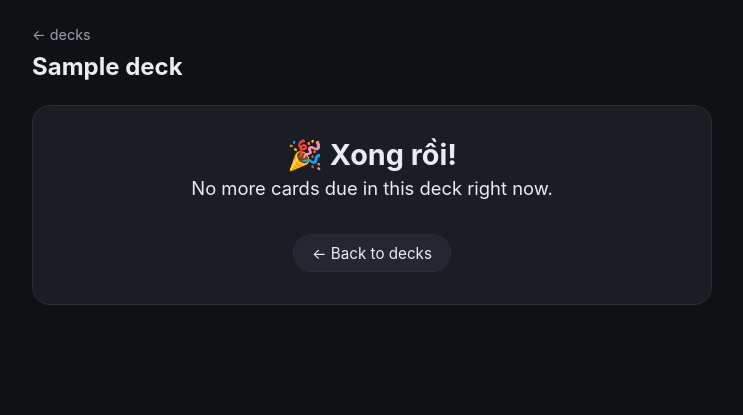
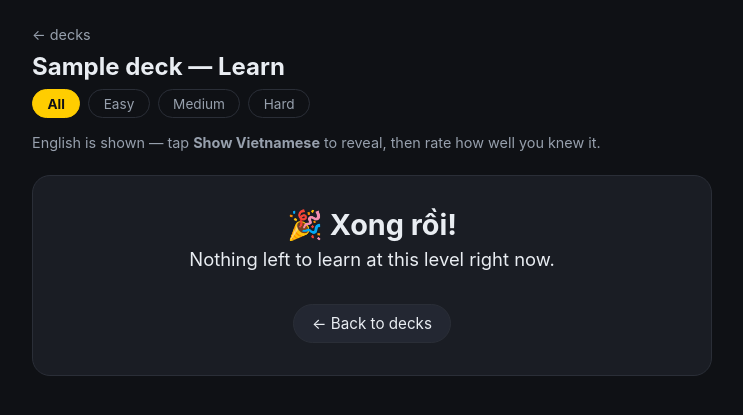
Before and after one commit to Wintersina/vietnamese-learn-, a Django app: a page that uses learning/templates/learning/study.html in a window 1280 px wide. Shown: the part 54-469 px from the top of the page, without its empty margins (268-1011 px from the left). Run offline with Django 5.2, Linux system fonts and the light colour scheme; tables that the repository leaves empty hold one stand-in row (values such as "Sample post"); data that the repository does not hold is empty.

Commit message:
learn more

```diff
--- a/content/phrases/greetings.yaml
+++ b/content/phrases/greetings.yaml
@@ -40,17 +40,20 @@ cards:
     southern_ipa: "/xəwŋ/"
     tone_pattern: [ngang]
   - key: how-are-you
+    difficulty: medium
     vietnamese: "Bạn khỏe không?"
     english: "How are you?"
     southern_ipa: "/ɓaːn xwɛ xəwŋ/"
     tone_pattern: [nang, hoi, ngang]
     tags: [question]
   - key: im-good
+    difficulty: medium
     vietnamese: "Tôi khỏe"
     english: "I'm fine"
     southern_ipa: "/toj xwɛ/"
     tone_pattern: [ngang, hoi]
   - key: whats-your-name
+    difficulty: medium
     vietnamese: "Bạn tên gì?"
     english: "What's your name?"
     southern_ipa: "/ɓaːn ten ji/"
@@ -58,17 +61,20 @@ cards:
     southern_notes: "Southern: 'gì' (gi) sounds like 'yi'."
     tags: [question, southern-key]
   - key: my-name-is
+    difficulty: medium
     vietnamese: "Tôi tên là..."
     english: "My name is..."
     southern_ipa: "/toj ten laː/"
     tone_pattern: [ngang, ngang, huyen]
   - key: how-much
+    difficulty: medium
     vietnamese: "Bao nhiêu tiền?"
     english: "How much (money)?"
     southern_ipa: "/ɓaːw ɲiəw tiən/"
     tone_pattern: [ngang, ngang, huyen]
     tags: [question, shopping]
   - key: delicious
+    difficulty: medium
     vietnamese: "Ngon quá!"
     english: "So delicious!"
     southern_ipa: "/ŋɔn waː/"
--- a/learning/templates/learning/_card.html
+++ b/learning/templates/learning/_card.html
@@ -1,22 +1,31 @@
 {% if card %}
-<article class="flashcard">
+{% if graded %}
+<article class="flashcard learn-card graded" id="card-{{ card.id }}">
+  <div class="en">{{ card.english }}</div>
   <div class="vn">{{ card.vietnamese }}</div>
+  {% if card.southern_ipa %}<div class="ipa">{{ card.southern_ipa }}</div>{% endif %}
+  <div class="got">✓ Học rồi (learned)</div>
+</article>
+{% else %}
+<article class="flashcard learn-card" id="card-{{ card.id }}">
+  <!-- English is shown first; reveal flips to the Vietnamese answer. -->
+  <div class="en front">{{ card.english }}</div>
 
-  {% if audio_enabled %}
-    <audio id="audio-{{ card.id }}" src="{% url 'learning:card_audio' card.id %}" preload="none"></audio>
-    <button class="play" type="button"
-            onclick="document.getElementById('audio-{{ card.id }}').play()">
-      🔊 Nghe (listen)
-    </button>
-  {% endif %}
-
-  <!-- CSS-only reveal: the checkbox toggles the answer + rating row. -->
   <input type="checkbox" id="reveal-{{ card.id }}" class="reveal-toggle">
-  <label class="reveal-btn" for="reveal-{{ card.id }}">Show answer</label>
+  <label class="reveal-btn" for="reveal-{{ card.id }}">Show Vietnamese</label>
 
   <div class="answer">
+    <div class="vn">{{ card.vietnamese }}</div>
+
+    {% if audio_enabled %}
+      <audio id="audio-{{ card.id }}" src="{% url 'learning:card_audio' card.id %}" preload="none"></audio>
+      <button class="play" type="button"
+              onclick="document.getElementById('audio-{{ card.id }}').play()">
+        🔊 Nghe (listen)
+      </button>
+    {% endif %}
+
     {% if card.southern_ipa %}<div class="ipa">{{ card.southern_ipa }}</div>{% endif %}
-    <div class="en">{{ card.english }}</div>
     {% if card.tone_pattern %}
       <div class="tones">
         {% for t in card.tone_pattern %}<span class="tone tone-{{ t }}">{{ t }}</span>{% endfor %}
@@ -29,18 +38,13 @@
         <button class="rate rate-{{ value }}"
                 hx-post="{% url 'learning:review' deck.slug card.id %}"
                 hx-vals='{"rating": "{{ value }}"}'
-                hx-target="#card-slot"
-                hx-swap="innerHTML">
+                hx-target="#card-{{ card.id }}"
+                hx-swap="outerHTML">
           {{ label }}
         </button>
       {% endfor %}
     </div>
   </div>
 </article>
-{% else %}
-<article class="flashcard done">
-  <div class="vn">🎉 Xong rồi!</div>
-  <p class="en">No more cards due in this deck right now.</p>
-  <a class="play" href="{% url 'learning:home' %}">← Back to decks</a>
-</article>
 {% endif %}
+{% endif %}
--- a/learning/templates/learning/home.html
+++ b/learning/templates/learning/home.html
@@ -11,7 +11,7 @@
         <span class="deck-name">{{ deck.name }}</span>
         <span class="deck-count">{{ deck.cards.count }} cards</span>
         <div class="deck-actions">
-          <a class="study" href="{% url 'learning:study' deck.slug %}">Study</a>
+          <a class="study" href="{% url 'learning:study' deck.slug %}">Learn</a>
           <a class="match" href="{% url 'learning:match' deck.slug %}">Match</a>
         </div>
       </div>
--- a/learning/templates/learning/study.html
+++ b/learning/templates/learning/study.html
@@ -1,13 +1,36 @@
 {% extends "learning/base.html" %}
 
-{% block title %}{{ deck.name }} · Study{% endblock %}
+{% block title %}{{ deck.name }} · Learn{% endblock %}
 
 {% block content %}
 <section class="study">
   <a class="back" href="{% url 'learning:home' %}">← decks</a>
-  <h1>{{ deck.name }}</h1>
-  <div id="card-slot">
-    {% include "learning/_card.html" %}
+  <h1>{{ deck.name }} — Learn</h1>
+
+  <div class="level-bar">
+    {% for value, label in levels %}
+      <a href="?level={{ value }}"
+         class="{% if value == level %}on{% endif %}">{{ label }}</a>
+    {% endfor %}
   </div>
+
+  <p class="hint">English is shown — tap <strong>Show Vietnamese</strong> to reveal, then rate how well you knew it.</p>
+
+  {% if empty %}
+    <article class="flashcard done">
+      <div class="vn">🎉 Xong rồi!</div>
+      <p class="en">Nothing left to learn at this level right now.</p>
+      <a class="play" href="{% url 'learning:home' %}">← Back to decks</a>
+    </article>
+  {% else %}
+    <div class="learn-grid">
+      {% for c in card_contexts %}
+        {% include "learning/_card.html" with card=c.card southern_notes=c.southern_notes audio_enabled=c.audio_enabled ratings=c.ratings %}
+      {% endfor %}
+    </div>
+    <div class="learn-foot">
+      <a class="btn" href="?level={{ level }}">Next batch →</a>
+    </div>
+  {% endif %}
 </section>
 {% endblock %}
--- a/learning/urls.py
+++ b/learning/urls.py
@@ -7,7 +7,6 @@ app_name = "learning"
 urlpatterns = [
     path("", views.home, name="home"),
     path("study/<slug:slug>/", views.study, name="study"),
-    path("study/<slug:slug>/next/", views.next_card, name="next_card"),
     path("study/<slug:slug>/review/<int:card_id>/", views.review, name="review"),
     path("match/<slug:slug>/", views.match, name="match"),
     path("match/<slug:slug>/grade/", views.match_grade, name="match_grade"),
--- a/learning/views.py
+++ b/learning/views.py
@@ -11,18 +11,23 @@ from __future__ import annotations
 import json
 import random
 
-from django.db.models import Q
 from django.http import FileResponse, Http404, HttpResponse, JsonResponse
 from django.shortcuts import get_object_or_404, render
-from django.utils import timezone
 from django.views.decorators.http import require_POST
 
 from . import audio, dialect
 from .models import Card, Deck, Review
 from .srs import apply_review
 
-# How many pairs to show in one matching round.
+# How many pairs to show in one matching round when no level is chosen.
 MATCH_BATCH = 6
+# When a difficulty level is chosen, drill the whole tier up to this many pairs.
+MATCH_LEVEL_MAX = 12
+# How many cards to show in one learning grid.
+LEARN_BATCH = 6
+
+# Difficulty levels offered as filters; "" means "all".
+LEVELS = [("", "All"), ("easy", "Easy"), ("medium", "Medium"), ("hard", "Hard")]
 
 
 def home(request):
@@ -30,13 +35,9 @@ def home(request):
     return render(request, "learning/home.html", {"decks": decks})
 
 
-def _next_card(deck: Deck) -> Card | None:
-    """The most-overdue card in ``deck`` (new cards have due=created time)."""
-    return (
-        deck.cards.filter(Q(due__lte=timezone.now()))
-        .order_by("due", "order")
-        .first()
-    )
+def _level(requested: str | None) -> str | None:
+    """Validate a requested difficulty level, or None for 'all'."""
+    return requested if requested in Card.Difficulty.values else None
 
 
 def _card_context(card: Card | None) -> dict:
@@ -52,26 +53,31 @@ def _card_context(card: Card | None) -> dict:
 
 
 def study(request, slug: str):
+    """Render a batch of cards (English front, reveal Vietnamese) to learn."""
     deck = get_object_or_404(Deck, slug=slug)
-    card = _next_card(deck)
+    level = _level(request.GET.get("level"))
+
+    cards = deck.cards.all()
+    if level:
+        cards = cards.filter(difficulty=level)
+    batch = list(cards.order_by("due", "order")[:LEARN_BATCH])
+
     return render(
         request,
         "learning/study.html",
-        {"deck": deck, **_card_context(card)},
+        {
+            "deck": deck,
+            "level": level or "",
+            "levels": LEVELS,
+            "card_contexts": [_card_context(c) for c in batch],
+            "empty": not batch,
+        },
     )
-
-
-def next_card(request, slug: str):
-    """HTMX partial: render the next due card (or a 'done' state)."""
-    deck = get_object_or_404(Deck, slug=slug)
-    card = _next_card(deck)
-    return render(request, "learning/_card.html",
-                  {"deck": deck, **_card_context(card)})
 
 
 @require_POST
 def review(request, slug: str, card_id: int):
-    """Grade a card, advance its schedule, return the next card partial."""
+    """Grade a single card and return its 'learned' partial (in place)."""
     deck = get_object_or_404(Deck, slug=slug)
     card = get_object_or_404(Card, pk=card_id, deck=deck)
 
@@ -86,9 +92,8 @@ def review(request, slug: str, card_id: int):
     card.save(update_fields=["fsrs_state", "due", "reps", "lapses", "updated_at"])
     Review.objects.create(card=card, rating=rating)
 
-    nxt = _next_card(deck)
     return render(request, "learning/_card.html",
-                  {"deck": deck, **_card_context(nxt)})
+                  {"deck": deck, "graded": True, **_card_context(card)})
 
 
 # --- Matching game --------------------------------------------------------
@@ -109,14 +114,20 @@ def _match_mode(deck: Deck, requested: str | None) -> str:
 
 
 def match(request, slug: str):
-    """Render a round of the matching game for ``deck``."""
+    """Render a round of the matching game for ``deck`` at a difficulty level."""
     deck = get_object_or_404(Deck, slug=slug)
     by = _match_mode(deck, request.GET.get("by"))
+    level = _level(request.GET.get("level"))
 
-    # Favor due cards, then take a random batch for variety.
-    pool = list(deck.cards.order_by("due", "order")[: MATCH_BATCH * 2])
+    cards = deck.cards.all()
+    if level:
+        cards = cards.filter(difficulty=level)
+    # With a level chosen, drill the whole tier (e.g. all of Easy numbers);
+    # otherwise favor due cards and take a small random batch for variety.
+    size = MATCH_LEVEL_MAX if level else MATCH_BATCH
+    pool = list(cards.order_by("due", "order")[: size * 2])
     random.shuffle(pool)
-    batch = pool[:MATCH_BATCH]
+    batch = pool[:size]
     pairs = [
         {
             "id": c.id,
@@ -129,7 +140,14 @@ def match(request, slug: str):
     return render(
         request,
         "learning/match.html",
-        {"deck": deck, "by": by, "pairs": pairs, "audio_enabled": audio.is_enabled()},
+        {
+            "deck": deck,
+            "by": by,
+            "level": level or "",
+            "levels": LEVELS,
+            "pairs": pairs,
+            "audio_enabled": audio.is_enabled(),
+        },
     )
 
 
--- a/static/style.css
+++ b/static/style.css
@@ -111,3 +111,20 @@ h1 { font-size: 1.5rem; margin: .5rem 0; }
 .match-done .actions { margin-top: 1.5rem; display: flex; gap: .75rem; justify-content: center; }
 .btn { padding: .6rem 1.2rem; border-radius: 10px; text-decoration: none; font-weight: 600; background: var(--good); color: #fff; }
 .btn.ghost { background: #232732; color: var(--ink); border: 1px solid var(--line); }
+
+/* --- difficulty levels --- */
+.level-bar { display: flex; gap: .5rem; margin: .5rem 0 1rem; flex-wrap: wrap; }
+.level-bar a {
+  padding: .35rem .9rem; border-radius: 999px; text-decoration: none;
+  font-size: .85rem; color: var(--muted); border: 1px solid var(--line);
+}
+.level-bar a.on { color: var(--bg); background: var(--gold); border-color: var(--gold); font-weight: 700; }
+
+/* --- learning grid (English front, reveal Vietnamese) --- */
+.learn-grid { display: grid; gap: 1rem; grid-template-columns: repeat(auto-fill, minmax(240px, 1fr)); margin-top: 1rem; }
+.learn-card { margin-top: 0; padding: 1.5rem 1.25rem; }
+.learn-card .front { font-size: 1.45rem; font-weight: 600; line-height: 1.3; }
+.learn-card .vn { font-size: 2rem; }
+.learn-card.graded { border-color: var(--good); }
+.learn-card .got { margin-top: .75rem; color: var(--good); font-weight: 700; font-size: .9rem; }
+.learn-foot { margin-top: 1.75rem; text-align: center; }
```
Also changed, not shown: learning/management/commands/load_decks.py (+26 -1 lines), learning/models.py (+14 -0 lines), learning/templates/learning/match.html (+10 -3 lines), learning/migrations/0003_card_difficulty.py (added).
